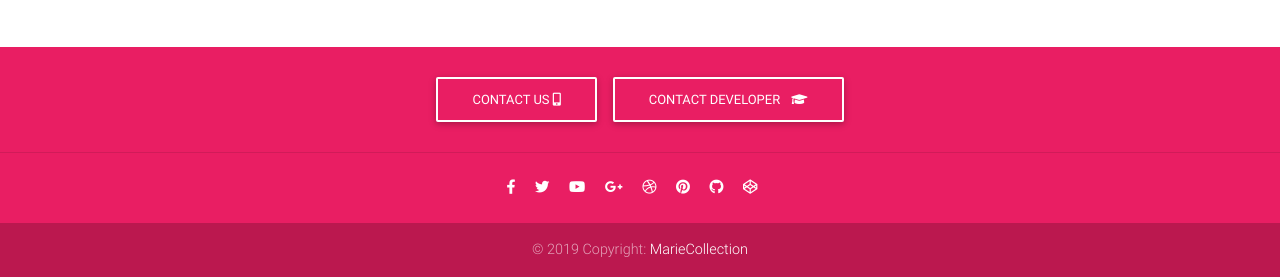
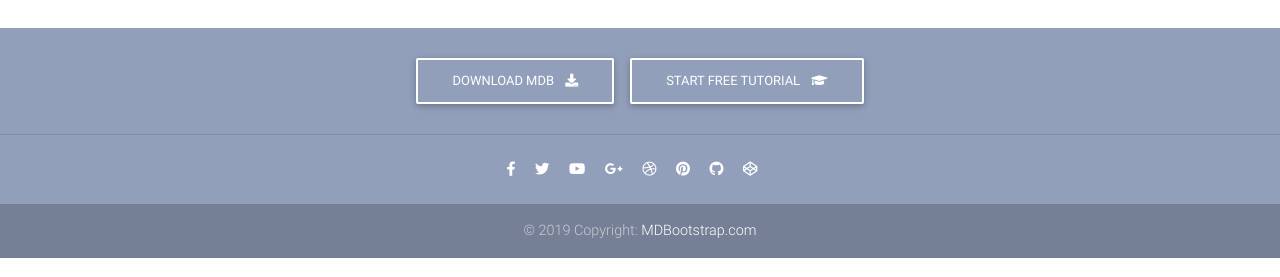
Before and after one commit to dagadjei/marie-shop, a Django app: a page that uses templates/product-page.html in a window 1280 px wide. Shown: the part 1000-1277 px from the top of the page. Run offline with Django 3.2, Linux system fonts and the light colour scheme; data comes from the database, SQL or seed files in the repository; both versions use the stored data as it was after the commit; style sheets or scripts are compiled from the project's sources; some libraries are stand-ins or nearby versions.

Commit message:
Revert "pictures updated" yes
This reverts commit 10b378fa2230e68a5197332469cf828ec4c4207a.

```diff
--- a/shop/models.py
+++ b/shop/models.py
@@ -1,8 +1,6 @@
 from django.db import models
 from django.conf import settings
 from django.shortcuts import reverse
-from django.contrib.auth.models import User
-from django.contrib.auth import get_user_model
 
 # Create your models here.
 CATEGORY_CHOICES = (
@@ -16,7 +14,6 @@ LABEL_CHOICES = (
     ('S', 'secondary' ),
     ('D', 'danger'),
 )
-
 
 class Item(models.Model):
     title = models.CharField(max_length=100)
@@ -63,7 +60,7 @@ class Item(models.Model):
 
 
 class OrderItem(models.Model):
-    user =  models.ForeignKey(get_user_model(),
+    user =  models.ForeignKey(settings.AUTH_USER_MODEL,
                             on_delete=models.CASCADE)
     item = models.ForeignKey(Item, on_delete=models.CASCADE)
     ordered = models.BooleanField(default=False)
@@ -91,7 +88,7 @@ class OrderItem(models.Model):
 
 class Order(models.Model):
 
-    user = models.ForeignKey(get_user_model(),
+    user = models.ForeignKey(settings.AUTH_USER_MODEL,
                             on_delete=models.CASCADE)
     items = models.ManyToManyField(OrderItem)
     start_date = models.DateTimeField(auto_now_add=True)
--- a/static/css/style.css
+++ b/static/css/style.css
@@ -20,4 +20,4 @@ body,
 
 /* Footer color for sake of consistency with Navbar */
 .page-footer {
-  background-color: #e83e8c; }
+  background-color: #929FBA; }
--- a/static/css/style.min.css
+++ b/static/css/style.min.css
@@ -1 +1 @@
-.view,body,html{height:100%}.carousel{height:50%}.carousel .carousel-inner,.carousel .carousel-inner .active,.carousel .carousel-inner .carousel-item{height:100%}@media (max-width:776px){.carousel{height:100%}}.page-footer{background-color:#e83e8c}
+.view,body,html{height:100%}.carousel{height:50%}.carousel .carousel-inner,.carousel .carousel-inner .active,.carousel .carousel-inner .carousel-item{height:100%}@media (max-width:776px){.carousel{height:100%}}.page-footer{background-color:#929FBA}
--- a/static/scss/_custom-skin.scss
+++ b/static/scss/_custom-skin.scss
@@ -4,8 +4,8 @@ $skins: () !default;
 $skins: map-merge((
   "test": (
     "skin-primary-color":      #fff,
-    "skin-navbar":             #e83e8c,
-    "skin-footer-color":       #e83e8c,
+    "skin-navbar":             #fff,
+    "skin-footer-color":       #fff,
     "skin-flat":               #fff,
     "skin-accent":             #fff,
     "skin-sidenav-item":       #fff,
--- a/static/scss/free/_navbars.scss
+++ b/static/scss/free/_navbars.scss
@@ -2,7 +2,6 @@
 .navbar {
   font-weight: $navbar-font-weight;
   box-shadow: $z-depth-1;
-  color: #e83e8c !important;
   form {
     .md-form {
       input {
--- a/static/scss/style.scss
+++ b/static/scss/style.scss
@@ -22,4 +22,4 @@ body,
 
 /* Footer color for sake of consistency with Navbar */
 .page-footer {
-  background-color:#e83e8c }
+  background-color: #929FBA; }
--- a/templates/accounts/login.html
+++ b/templates/accounts/login.html
@@ -16,13 +16,13 @@
 			margin: 0;
 			padding: 0;
 			height: 100%;
-			background:  #ffc0cb !important;
+			background: #7abecc !important;
 		}
 		.user_card {
 			width: 350px;
 			margin-top: auto;
 			margin-bottom: auto;
-			background:#a71257;
+			background: #74cfbf;
 			position: relative;
 			display: flex;
 			justify-content: center;
@@ -84,7 +84,7 @@
 				<div class="d-flex justify-content-center">
 
 
-					<h3 id="form-title">Marie Collection - LOGIN</h3>
+					<h3 id="form-title">LOGIN</h3>
 				</div>
 				<div class="d-flex justify-content-center form_container">
 					<form method="POST" action="">
--- a/templates/accounts/register.html
+++ b/templates/accounts/register.html
@@ -14,13 +14,13 @@
 			margin: 0;
 			padding: 0;
 			height: 100%;
-			background: #ffc0cb !important;
+			background: #7abecc !important;
 		}
 		.user_card {
 			width: 350px;
 			margin-top: auto;
 			margin-bottom: auto;
-			background: #a71257;
+			background: #74cfbf;
 			position: relative;
 			display: flex;
 			justify-content: center;
--- a/templates/product-page.html
+++ b/templates/product-page.html
@@ -52,12 +52,12 @@
 <body>
 
   <!-- Navbar -->
-  <nav class="navbar fixed-top navbar-expand-lg navbar-light pink scrolling-navbar">
+  <nav class="navbar fixed-top navbar-expand-lg navbar-light white scrolling-navbar">
     <div class="container">
 
       <!-- Brand -->
       <a class="navbar-brand waves-effect" href="{% url 'shop:homepage' %}">
-        <strong class="white-text">Marie's Collection</strong>
+        <strong class="blue-text">Marie's Collection</strong>
       </a>
 
       <!-- Collapse -->
@@ -72,31 +72,31 @@
         <!-- Left -->
         <ul class="navbar-nav mr-auto">
           <li class="nav-item active">
-            <a class="nav-link waves-effect white-text" href="/">Home
+            <a class="nav-link waves-effect" href="/">Home
               <span class="sr-only">(current)</span>
             </a>
           </li>
 
           {% if request.user.is_authenticated %}
           <li class="nav-item">
-            <a class="nav-link waves-effect white-text" href="/">
+            <a class="nav-link waves-effect" href="/">
                 Welcome, {{ request.user }}
             </a>
           </li>
 
           <li class="nav-item">
-            <a class="nav-link waves-effect white-text" href="{% url 'shop:logout' %}">Logout</a>
+            <a class="nav-link waves-effect" href="{% url 'shop:logout' %}">Logout</a>
           </li>
 
           {% else %}
 
           <li class="nav-item">
-            <a class="nav-link waves-effect white-text" href="{% url 'shop:login' %}">Login</a>
+            <a class="nav-link waves-effect" href="{% url 'shop:login' %}">Login</a>
           </li>
 
 
           <li class="nav-item">
-            <a class="nav-link waves-effect white-text" href="{% url 'shop:register' %}">Signup</a>
+            <a class="nav-link waves-effect" href="{% url 'shop:register' %}">Signup</a>
           </li>
 
           {% endif %}
@@ -109,7 +109,7 @@
           <li class="nav-item">
             <a href="{% url 'shop:order-summary' %}" class="nav-link waves-effect">
               <span class="badge red z-depth-1 mr-1">{{ request.user|cart_item_count }}</span>
-              <i class="fas fa-shopping-bag"  ></i>
+              <i class="fas fa-shopping-cart"></i>
               <span class="clearfix d-none d-sm-inline-block"> Cart </span>
             </a>
           </li>
@@ -181,30 +181,27 @@
             <p>{{ object.description }}</p>
             {% if request.user.is_authenticated %}
 
-            <a href="{{ object.get_add_to_cart_url }}" class="btn btn-pink btn-md my-0 p" >Add to cart
+            <a href="{{ object.get_add_to_cart_url }}" class="btn btn-primary btn-md my-0 p" >Add to cart
               <i class="fas fa-shopping-cart ml-1"></i>
             </a>
 
-            <a href="{{ object.get_remove_from_cart_url }}" class="btn btn-primary btn-md my-0 p" >Remove from cart
+            <a href="{{ object.get_remove_from_cart_url }}" class="btn btn-danger btn-md my-0 p" >Remove from cart
               <i class="fas fa-shopping-cart ml-1"></i>
             </a>
             {% else %}
 
-            <a href="{% url 'shop:register' %}" class="btn btn-pink btn-md my-0 p" >Add to cart
+            <a href="{% url 'shop:register' %}" class="btn btn-primary btn-md my-0 p" >Add to cart
               <i class="fas fa-shopping-cart ml-1"></i>
             </a>
-            <a href="{% url 'shop:register' %}" class="btn btn-primary btn-md my-0 p" >Remove from cart
+            <a href="{% url 'shop:register' %}" class="btn btn-danger btn-md my-0 p" >Remove from cart
               <i class="fas fa-shopping-cart ml-1"></i>
             </a>
 
 
             {% endif %}
 
-            <a href="https://api.whatsapp.com/send?phone=+233249491723" class="btn btn-pink btn-md my-0 p mt-4">Send Message</a>
-            <a class="btn btn-primary btn-md my-0 p mt-4" href="/">Continue Shopping</a>
-
           </div>
-
+          <a href="https://api.whatsapp.com/send?phone=+233249491723" class="btn btn-primary btn-md my-0 p">Send Message</a>
           <!--Content-->
 
         </div>
@@ -268,16 +265,16 @@
   <!--Main layout-->
 
   <!--Footer-->
-  <footer class="page-footer text-center pink font-small mt-4 wow fadeIn">
+  <footer class="page-footer text-center font-small mt-4 wow fadeIn">
 
     <!--Call to action-->
     <div class="pt-4">
       <a class="btn btn-outline-white" href="https://mdbootstrap.com/docs/jquery/getting-started/download/" target="_blank"
-        role="button">Contact Us
-        <i class="fas fa-mobile-alt"></i>
+        role="button">Download MDB
+        <i class="fas fa-download ml-2"></i>
       </a>
-      <a class="btn btn-outline-white" href="https://mdbootstrap.com/education/bootstrap/" target="_blank" role="button">Contact
-        Developer
+      <a class="btn btn-outline-white" href="https://mdbootstrap.com/education/bootstrap/" target="_blank" role="button">Start
+        free tutorial
         <i class="fas fa-graduation-cap ml-2"></i>
       </a>
     </div>
@@ -324,7 +321,7 @@
     <!--Copyright-->
     <div class="footer-copyright py-3">
       © 2019 Copyright:
-      <a href="https://mdbootstrap.com/education/bootstrap/" target="_blank"> MarieCollection </a>
+      <a href="https://mdbootstrap.com/education/bootstrap/" target="_blank"> MDBootstrap.com </a>
     </div>
     <!--/.Copyright-->
 
```
Also changed, not shown: templates/home-page.html (+20 -17 lines), templates/order-summary.html (+18 -26 lines), db.sqlite3, media/item_photos/download.jpg (deleted), media/item_photos/download_10.jpg (deleted), media/item_photos/download_2.jpg (deleted), media/item_photos/download_3.jpg (deleted), media/item_photos/download_7.jpg (deleted), media/item_photos/download_8.jpg (deleted).
